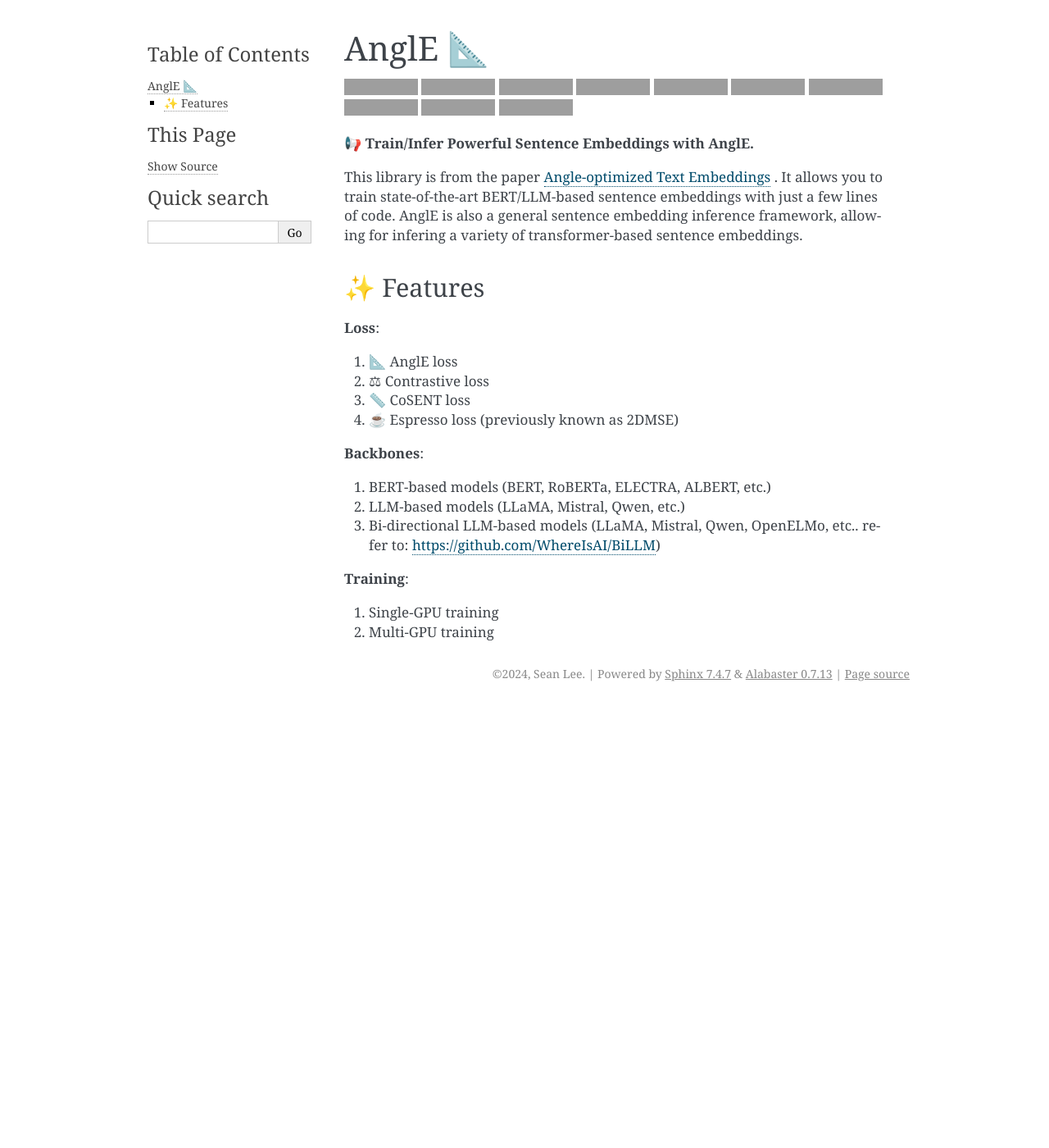
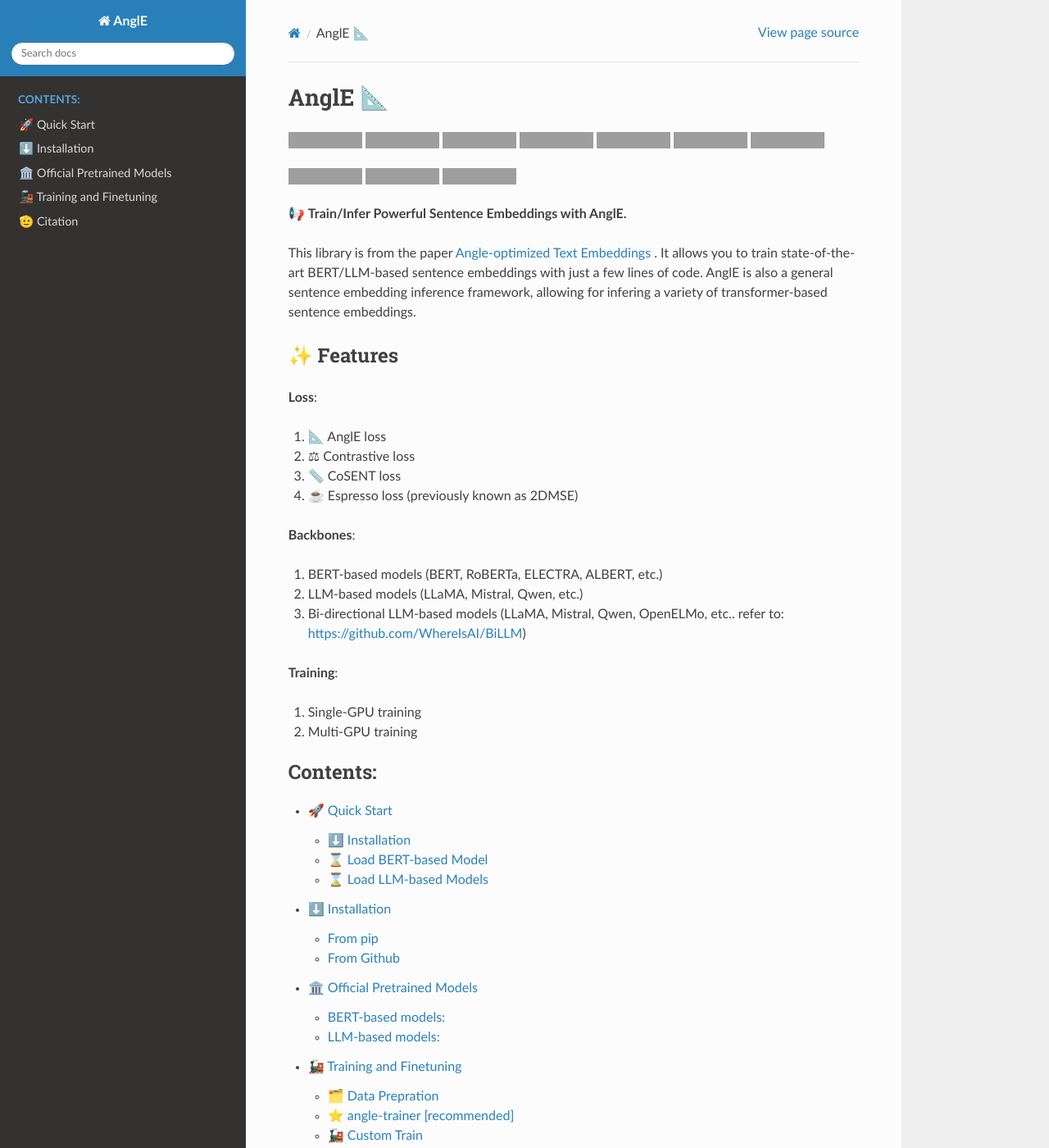
Before and after one commit to SeanLee97/AnglE, a Sphinx documentation site: the page built from docs/index.rst, in a window 1280 px wide and 1400 px high, cut to the strip 0-1400 px from the top of the window. Shown: the whole strip at 82% size. Built offline with Sphinx 7.4.7 and the Read the Docs theme 2.0.0, drawn with Linux system fonts in a browser that asks for light colours; some of the changed text lies outside the part shown; grey boxes are pictures that could not be loaded.

Commit message:
upgrade docs

```diff
--- a/docs/conf.py
+++ b/docs/conf.py
@@ -13,7 +13,20 @@
 # -- General configuration ---------------------------------------------------
 # https://www.sphinx-doc.org/en/master/usage/configuration.html#general-configuration
 
-extensions = []
+extensions = [
+    'sphinx.ext.autodoc',
+    'sphinx.ext.autosummary',
+    'sphinx.ext.doctest',
+    'sphinx.ext.intersphinx',
+    'sphinx.ext.mathjax',
+    'sphinx.ext.napoleon',
+    'sphinx.ext.viewcode',
+    'sphinx.ext.githubpages',
+    'sphinx_copybutton',
+    'autoapi.extension',
+]
+
+autosummary_generate = True
 
 templates_path = ['_templates']
 exclude_patterns = ['_build', 'Thumbs.db', '.DS_Store']
@@ -23,5 +36,7 @@
 # -- Options for HTML output -------------------------------------------------
 # https://www.sphinx-doc.org/en/master/usage/configuration.html#options-for-html-output
 
-html_theme = 'alabaster'
+html_theme = 'sphinx_rtd_theme'
 html_static_path = ['_static']
+
+autoapi_dirs = ['../angle_emb']
--- a/docs/index.rst
+++ b/docs/index.rst
@@ -72,3 +72,14 @@
 .. toctree::
    :maxdepth: 2
    :caption: Contents:
+
+   notes/quickstart.rst
+   notes/installation.rst
+   notes/pretrained_models.rst
+   notes/training.rst
+   notes/citation.rst
+
+
+.. toctree::
+   :maxdepth: 1
+   :caption: APIs:
--- a/docs/notes/installation.rst
+++ b/docs/notes/installation.rst
@@ -1,4 +1,4 @@
-Installation
+⬇️ Installation
 ================================
 
 
--- a/docs/notes/pretrained_models.rst
+++ b/docs/notes/pretrained_models.rst
@@ -1,10 +1,10 @@
 🏛️ Official Pretrained Models
-===========================
+================================
 
 
 
 BERT-based models:
-------------------
+------------------------------
 
 +------------------------------------+-------------+-------------------+--------------------------+
 | 🤗 HF                              | Max Tokens  | Pooling Strategy  | Scenario                 |
@@ -19,7 +19,7 @@
 
 
 LLM-based models:
------------------
+------------------------------
 
 +------------------------------------+-----------------------------+------------------+--------------------------+------------------+---------------------------------+
 | 🤗 HF (lora weight)                | Backbone                    | Max Tokens       | Prompts                  | Pooling Strategy | Scenario                        |
--- /dev/null
+++ b/docs/requirements.txt
@@ -0,0 +1,4 @@
+sphinx
+sphinx-rtd-theme
+sphinx-copybutton
+sphinx-autoapi
```
Also changed, not shown: docs/notes/quickstart.rst (renamed from docs/notes/quick_start.rst).
